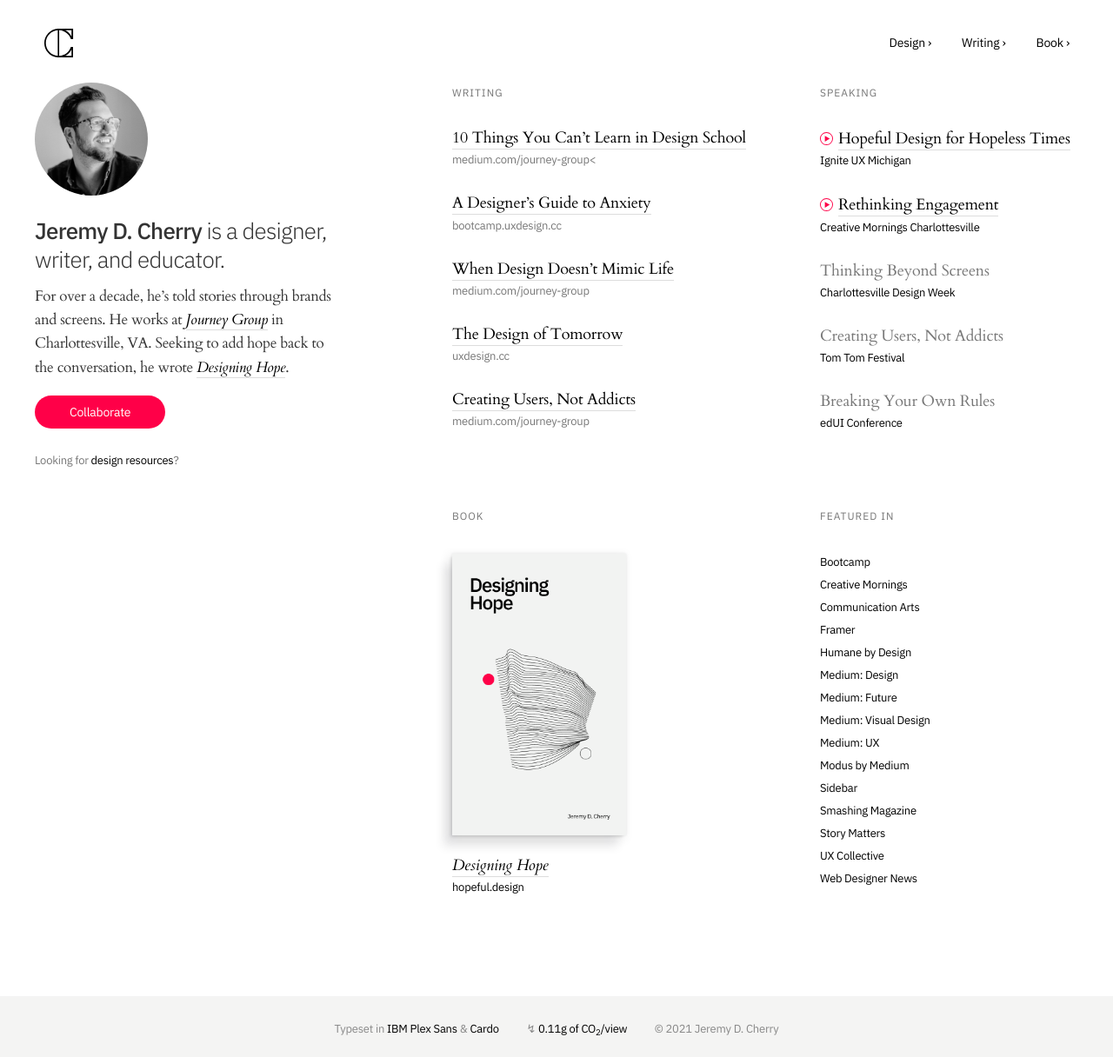
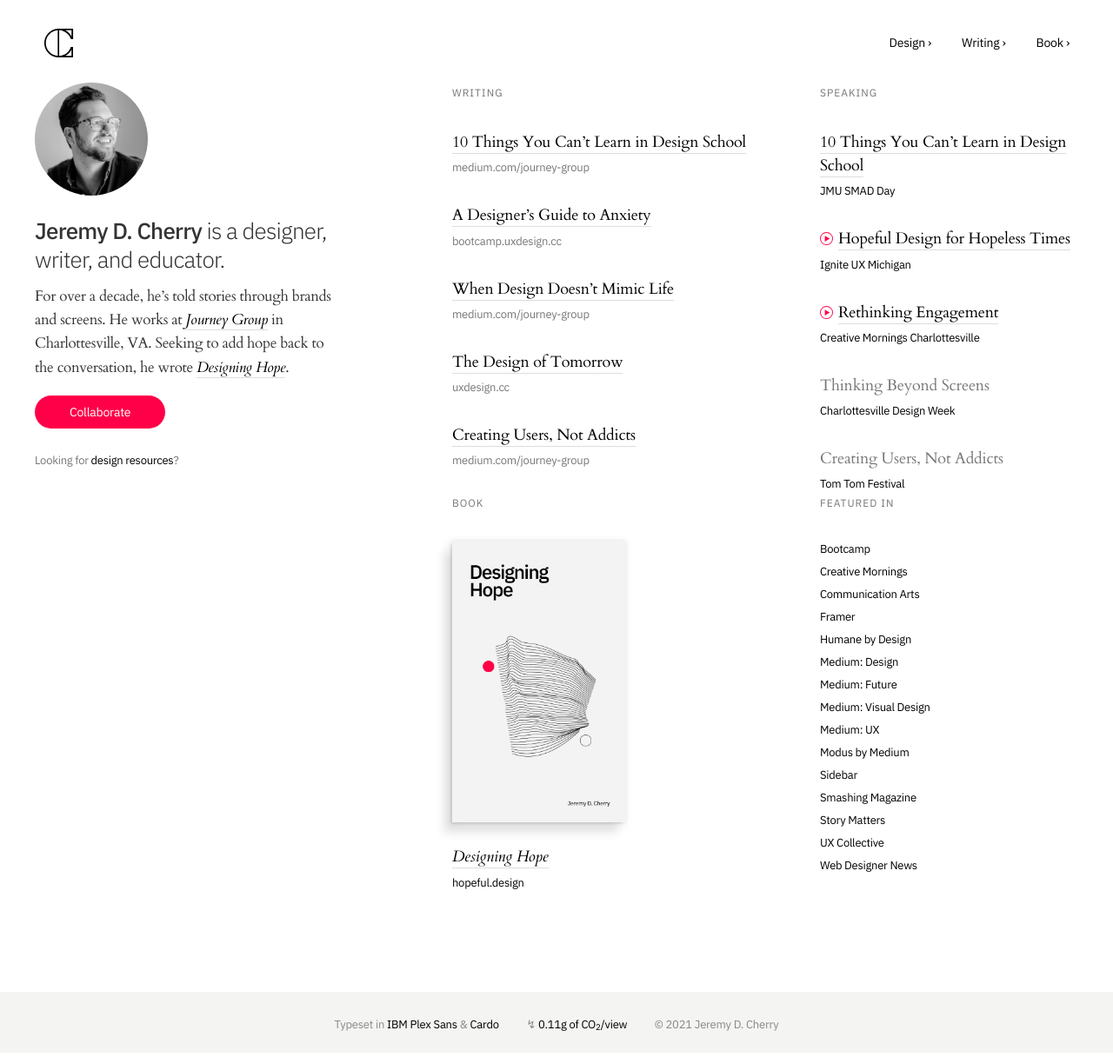
Before and after one commit to jeremydcherry/jeremydcherry.github.io, a Jekyll site: the page built from index.md, in a window 1280 px wide. Shown: the whole page at 87% size. Built offline with Jekyll 4.4.1, drawn with Linux system fonts in a browser that asks for light colours.

Commit message:
Updated Event

```diff
--- a/_sass/main.scss
+++ b/_sass/main.scss
@@ -402,7 +402,7 @@
   font-size: 18px;
   font-weight: 400;
   letter-spacing: -0.01em;
-  line-height: 1;
+  line-height: 1.5;
   margin-block-start: 0;
   margin-block-end: .35em;
   margin-inline-start: 0;
--- a/index.md
+++ b/index.md
@@ -23,7 +23,7 @@
   	<br/>
   	<!-- Essay 1 -->
   	<h2><a href="https://medium.com/journey-group/10-things-you-cant-learn-in-design-school-7a70ec63550c" class="title">10 Things You Can’t Learn in Design School</a></h2>
-	<h4>medium.com/journey-group<</h4>
+	<h4>medium.com/journey-group</h4>
 	<br/>
   	<!-- Essay 2 -->
   	<h2><a href="https://bootcamp.uxdesign.cc/a-designers-guide-to-anxiety-6da57ffe3c12" class="title">A Designer’s Guide to Anxiety</a></h2>
@@ -46,6 +46,9 @@
   	<h3>Speaking</h3>
   	<br/>
   	<!-- Event 1 -->
+	<h2><a href="http://smadday.com/2021-virtual-schedule" class="title">10 Things You Can’t Learn in Design School</a></h2>
+	<h4><a href="http://smadday.com/" class="event">JMU SMAD Day</a></h4>
+	<br/>
 	<h2><img src="/images/play.svg" class="icon"><a href="https://www.youtube.com/watch?v=m6jV0ygv56Y" class="title">Hopeful Design for Hopeless Times</a></h2>
 	<h4><a href="https://www.igniteuxmi.com/" class="event">Ignite UX Michigan</a></h4>
 	<br/>
@@ -60,11 +63,6 @@
 	<!-- Event 4 -->
 	<h2>Creating Users, Not Addicts</h2>
 	<h4><a href="https://www.tomtomfoundation.org/" class="event">Tom Tom Festival</a></h4>
-	<br/>
-	<!-- Event 5 -->
-	<h2>Breaking Your Own Rules</h2>
-	<h4><a href="https://virginiahumanities.org/" class="event">edUI Conference</a></h4>
-  </div>
 </div>
 
 <!-- Bottom -->
```
